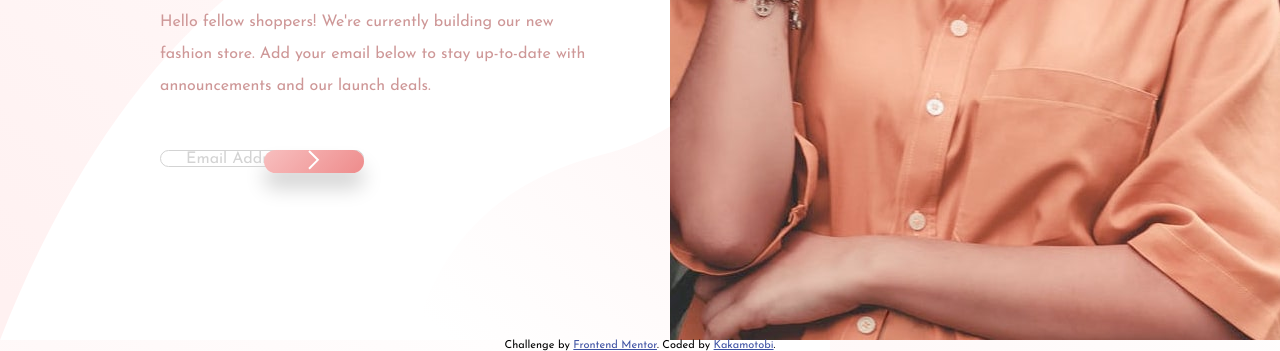
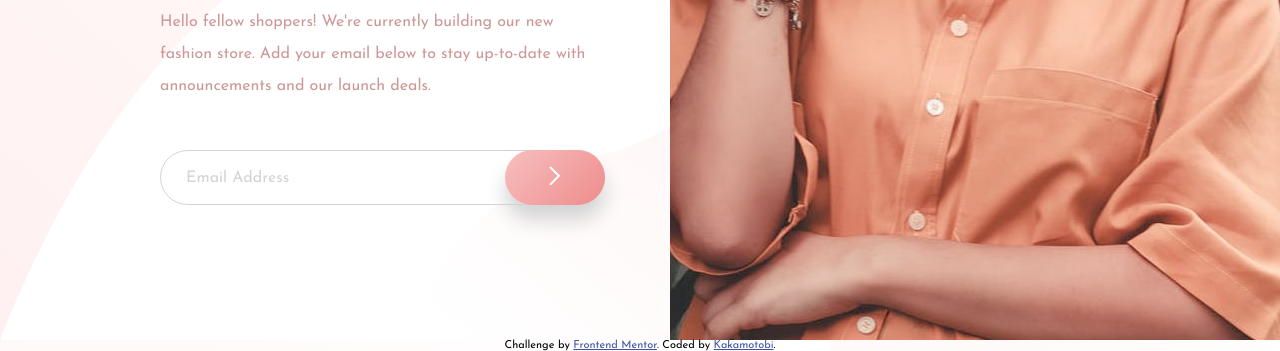
Before and after one commit to Kakamotobi/base-apparel-coming-soon, a plain HTML site: page index.html in a window 1280 px wide. Shown: the part 460-811 px from the top of the page. Drawn offline with Linux system fonts and the light colour scheme.

Commit message:
Update style.css

```diff
--- a/style.css
+++ b/style.css
@@ -77,13 +77,15 @@ h1 span {
 }
 
 /* -----Form----- */
-.innerWrapper {
+.formWrapper {
     margin-bottom: 50px;
+    position: relative;
 }
-.emailSubForm {
+.emailSubWrapper {
     width: 310px;
     height: 48px;
     margin-bottom: 10px;
+    position: relative;
 }
 .emailSubInput {
     width: inherit;
@@ -103,7 +105,8 @@ h1 span {
     border: none;
     border-radius: 50px;
     position: absolute;
-    transform: translateX(-65px);
+    top: 0;
+    right: 0;
     cursor: pointer;
 }
 
@@ -172,7 +175,7 @@ h1 span {
         margin: 0 0 48px;
         width: 445px;
     }
-    .emailSubForm {
+    .emailSubWrapper {
         width: 445px;
         height: 55px;
     }
@@ -181,7 +184,6 @@ h1 span {
     }
     .emailSubBtn {
         width: 100px;
-        transform: translateX(-100px);
         box-shadow: 0px 15px 20px lightgrey;
     }
     .emailSubBtn:hover {
```
